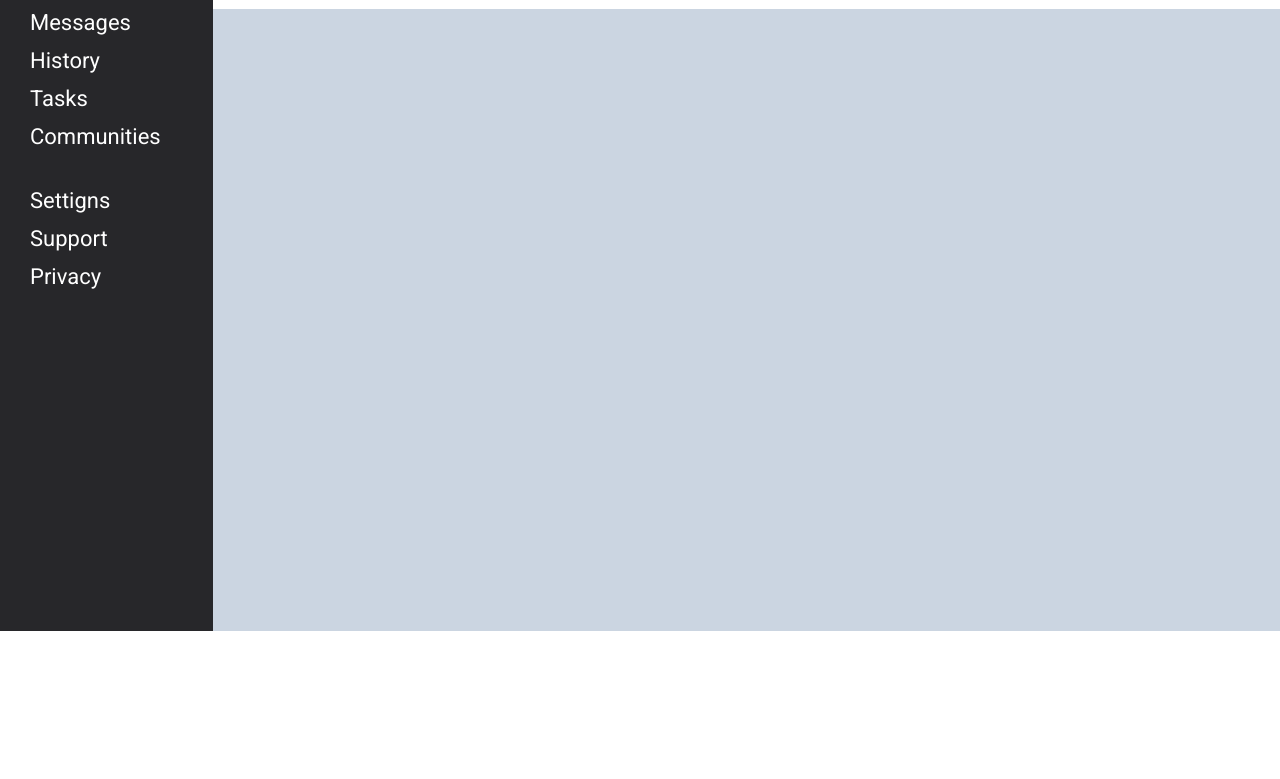
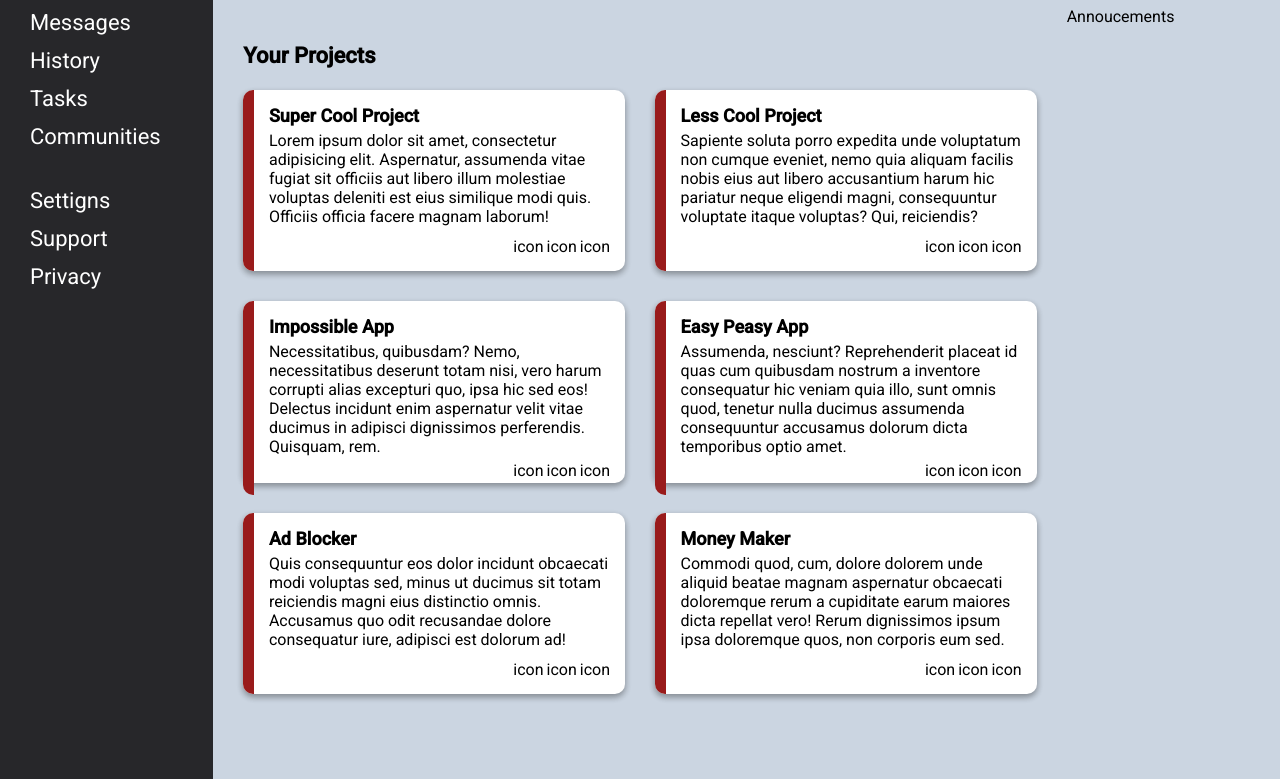
Before and after one commit to Bluesman98/Admin-Dashboard, a plain HTML site: page index.html in a window 1280 px wide. Shown: the part 169-948 px from the top of the page. Before the commit the page ends 800 px from the top, so only its background shows below. Drawn offline with Linux system fonts and the light colour scheme.

Commit message:
Create main section project cards

```diff
--- a/index.html
+++ b/index.html
@@ -55,6 +55,88 @@
             </div>
         </div>
         <div class="main">
+            <div class="projects">
+                <p>Your Projects</p>
+
+                <div class="project-grid">
+                    <div class="card">
+                        <div class="stripe"></div>
+                        <div>
+                            <div>Super Cool Project</div>
+                            <div>Lorem ipsum dolor sit amet, consectetur adipisicing elit. Aspernatur, assumenda vitae fugiat sit officiis aut libero illum molestiae voluptas deleniti est eius similique modi quis. Officiis officia facere magnam laborum!</div>
+                            <div class="icons">
+                                <div>icon</div>
+                                <div>icon</div>
+                                <div>icon</div>
+                            </div>
+                        </div>
+                    </div>
+                    <div class="card">
+                        <div class="stripe"></div>
+                        <div>
+                            <div>Less Cool Project</div>
+                            <div>Sapiente soluta porro expedita unde voluptatum non cumque eveniet, nemo quia aliquam facilis nobis eius aut libero accusantium harum hic pariatur neque eligendi magni, consequuntur voluptate itaque voluptas? Qui, reiciendis?</div>
+                            <div class="icons">
+                                <div>icon</div>
+                                <div>icon</div>
+                                <div>icon</div>
+                            </div>
+                        </div>
+                    </div>
+                    <div class="card">
+                        <div class="stripe"></div>
+                        <div>
+                            <div>Impossible App</div>
+                            <div>Necessitatibus, quibusdam? Nemo, necessitatibus deserunt totam nisi, vero harum corrupti alias excepturi quo, ipsa hic sed eos! Delectus incidunt enim aspernatur velit vitae ducimus in adipisci dignissimos perferendis. Quisquam, rem.</div>
+                            <div class="icons">
+                                <div>icon</div>
+                                <div>icon</div>
+                                <div>icon</div>
+                            </div>
+                        </div>
+                    </div>
+                    <div class="card">
+                        <div class="stripe"></div>
+                        <div>
+                            <div>Easy Peasy App</div>
+                            <div>Assumenda, nesciunt? Reprehenderit placeat id quas cum quibusdam nostrum a inventore consequatur hic veniam quia illo, sunt omnis quod, tenetur nulla ducimus assumenda consequuntur accusamus dolorum dicta temporibus optio amet.</div>
+                            <div class="icons">
+                                <div>icon</div>
+                                <div>icon</div>
+                                <div>icon</div>
+                            </div>
+                        </div>
+                    </div>
+                    <div class="card">
+                        <div class="stripe"></div>
+                        <div>
+                            <div>Ad Blocker</div>
+                            <div>Quis consequuntur eos dolor incidunt obcaecati modi voluptas sed, minus ut ducimus sit totam reiciendis magni eius distinctio omnis. Accusamus quo odit recusandae dolore consequatur iure, adipisci est dolorum ad!</div>
+                            <div class="icons">
+                                <div>icon</div>
+                                <div>icon</div>
+                                <div>icon</div>
+                            </div>
+                        </div>
+                    </div>
+                    <div class="card">
+                        <div class="stripe"></div>
+                        <div>
+                            <div>Money Maker</div>
+                            <div>Commodi quod, cum, dolore dolorem unde aliquid beatae magnam aspernatur obcaecati doloremque rerum a cupiditate earum maiores dicta repellat vero! Rerum dignissimos ipsum ipsa doloremque quos, non corporis eum sed.</div>
+                            <div class="icons">
+                                <div>icon</div>
+                                <div>icon</div>
+                                <div>icon</div>
+                            </div>
+                        </div>
+                    </div>
+                </div>
+
+            </div>
+            <div class="annoucements">
+                <p>Annoucements</p>
+            </div>
 
         </div>
     </div>
--- a/style.css
+++ b/style.css
@@ -114,6 +114,67 @@ button:hover{
     text-decoration: none;
     color: white;
 }
+
 .main{
+    display: grid;
+    grid-template-columns: 4fr 1fr;
     background-color: #CBD5E1;
+
 }
+
+.projects{
+    display: flex;
+    flex-direction: column;
+    padding: 30px 30px 10% 30px;
+}
+
+.projects>p{
+    font-weight: bold;
+    font-size: 22px;
+}
+.project-grid{
+    flex:1;
+    display: grid;
+    grid-template-columns: repeat(auto-fit,minmax(300px,1fr));
+    grid-template-rows: repeat(auto-fit,minmax(150px,1fr));
+    gap: 30px;
+}
+
+.card{
+    display: grid;
+    grid-template-columns: 1fr 35fr;
+    background-color: white;
+    max-height: 300px;
+    max-width: 400px;
+    min-height: 70;
+    min-width: 100px;
+    border-radius: 10px;
+    box-shadow: rgba(0, 0, 0, 0.16) 0px 3px 6px, rgba(0, 0, 0, 0.23) 0px 3px 6px;
+}
+
+.stripe{
+    grid-column: 1/2;
+    background-color: #991B1B;
+    border-radius: 10px 0 0 10px;
+}
+
+.card>:last-child{
+display: flex;
+flex-direction: column;
+padding: 15px;
+gap: 5px;
+
+}
+
+.card>:nth-child(2)>:first-child{
+    font-size: 18px;
+    font-weight: bold;
+}
+
+.icons{
+    margin-top: auto;
+    display: flex;
+    justify-content: end;
+    align-items:flex-end end;
+    gap: 3px;
+}
```
